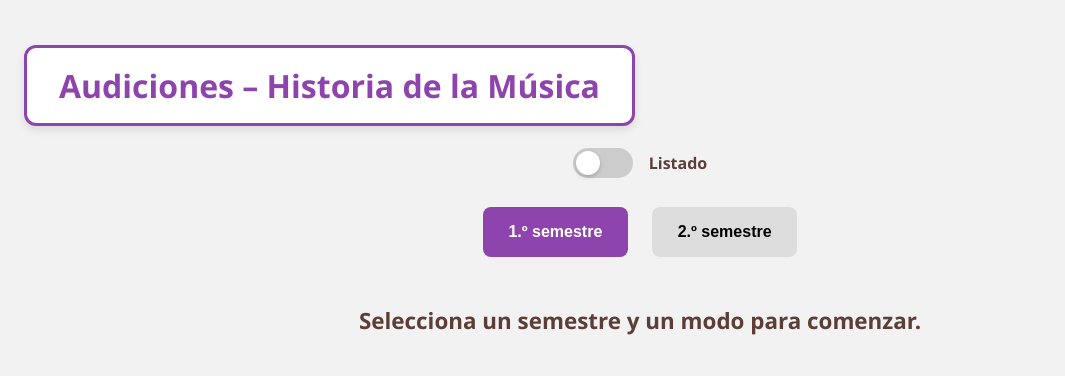
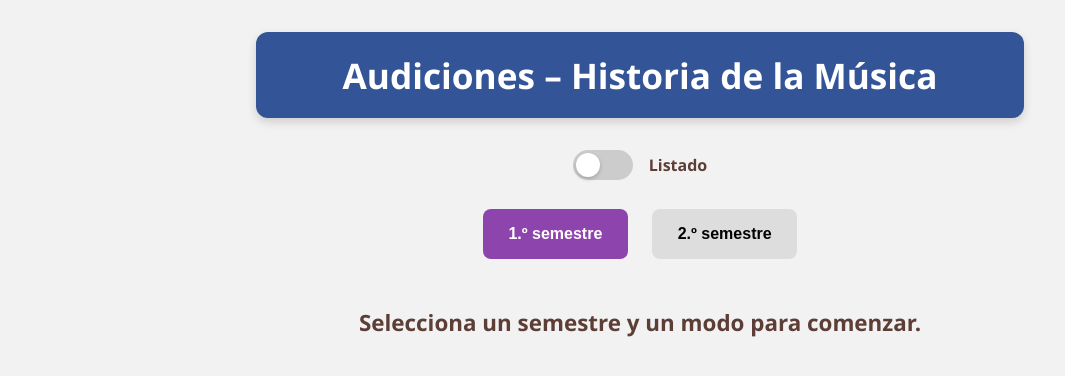
Before and after one commit to bustena/mcsuperior, a plain HTML site: page index.html in a window 1280 px wide. Shown: the whole page, without its empty margins (0-1065 px from the left). Drawn offline with nearby package versions, Linux system fonts and the light colour scheme.

Commit message:
Update estilos.css

```diff
--- a/estilos.css
+++ b/estilos.css
@@ -8,15 +8,16 @@ body {
 
 header h1 {
   text-align: center;
-  font-size: 2rem;
+  background-color: #335497; /* azul marino Classlife */
+  color: white;
+  font-size: 2.2rem;
   font-weight: 700;
-  padding: 1rem 2rem;
-  background: #fff;
-  border: 3px solid #8e44ad;
+  padding: 1.2rem 1.5rem;
   border-radius: 12px;
-  color: #8e44ad;
-  box-shadow: 0 4px 8px rgba(0, 0, 0, 0.1);
-  display: inline-block;
+  box-shadow: 0 4px 10px rgba(0, 0, 0, 0.15);
+  width: 100%;
+  max-width: 720px;
+  margin: 2rem auto;
 }
 
 #estado {
```
